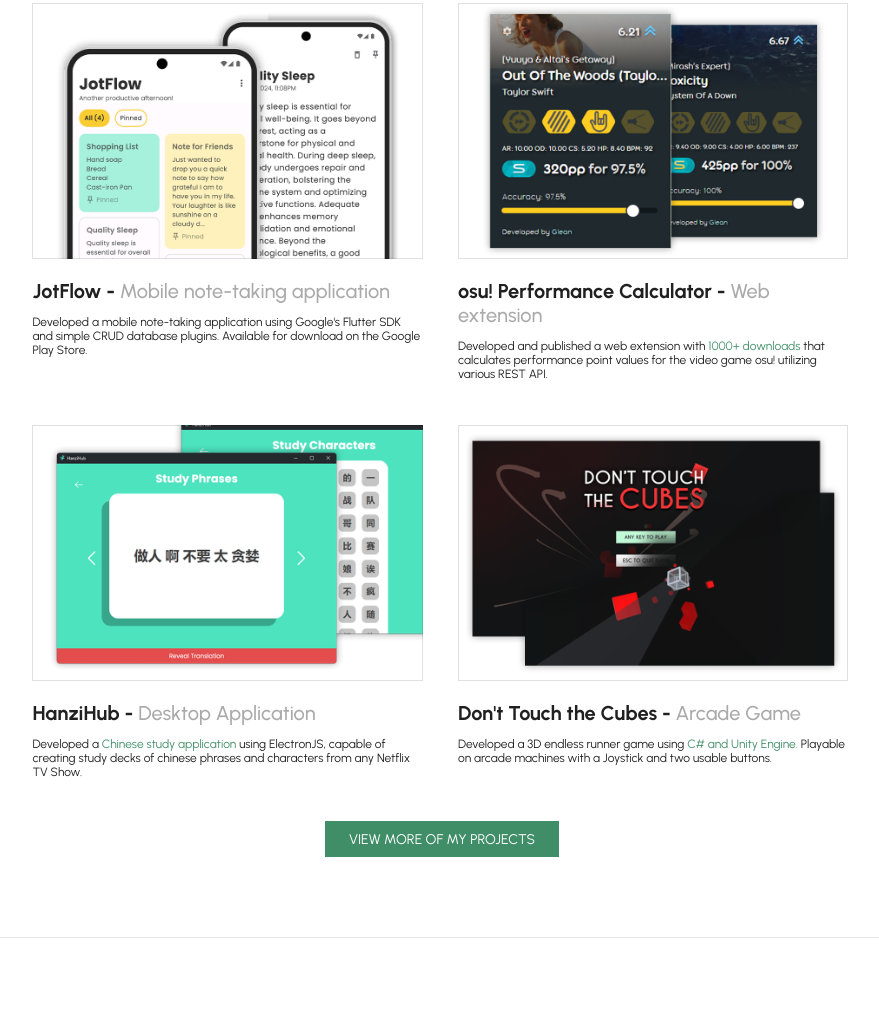
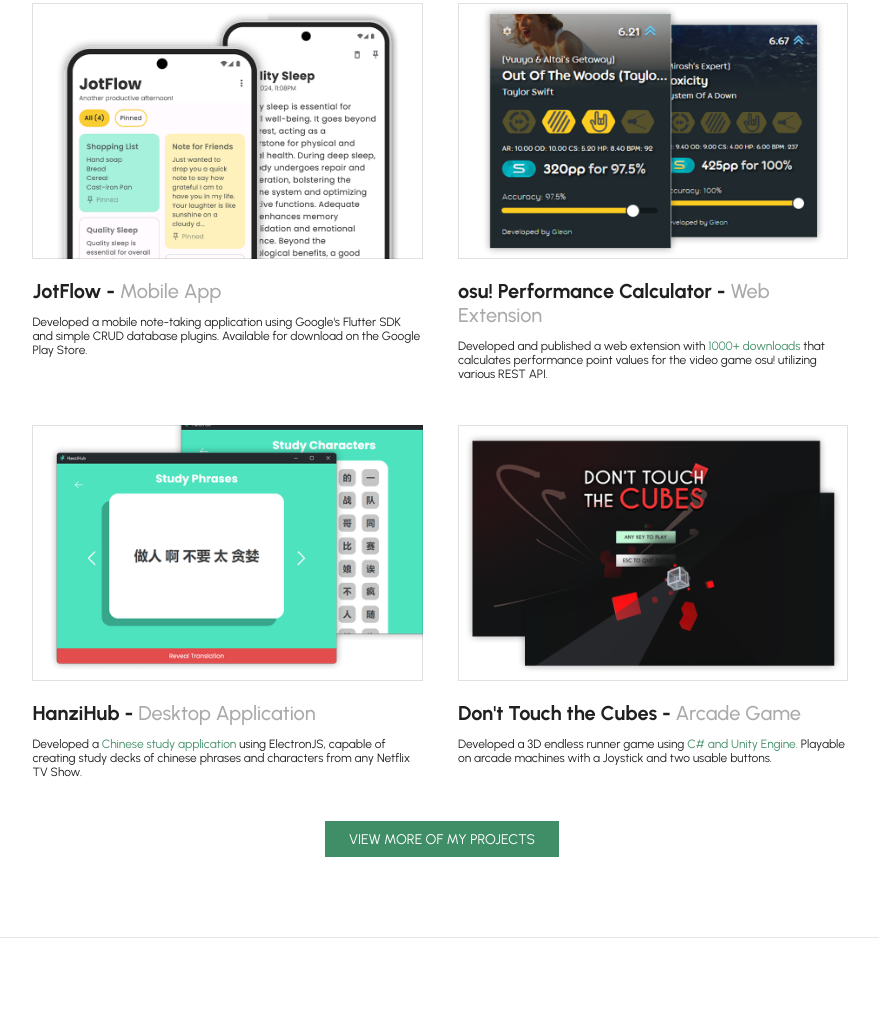
Before and after one commit to sheldenr/Web-Portfolio, a plain HTML site: page index.html in a window 1280 px wide. Shown: the part 1757-2772 px from the top of the page, without its empty margins (198-1077 px from the left). Drawn offline with Linux system fonts and the light colour scheme.

Commit message:
Update project titles

```diff
--- a/index.html
+++ b/index.html
@@ -96,14 +96,14 @@
                         <!-- blur #000000 multiply 0.36 0 0 20 PS -->
                         <div id="project-thumbnail" style="background-image: url(assets/projects/jotflow-thumbnail.png);"></div>
                     </a>
-                    <h id="project-title">JotFlow - <span id="unfocused">Mobile note-taking application</span></h>
+                    <h id="project-title">JotFlow - <span id="unfocused">Mobile App</span></h>
                     <p id="project-description">Developed a mobile note-taking application using <span id="highlighted-text"></span>Google's Flutter SDK</span> and simple CRUD database plugins. Available for download on the Google Play Store.</p>
                 </div>
                 <div id="project" class="hidden">
                     <a href="https://github.com/SheldenR/osu-pp-calculator">
                         <div id="project-thumbnail" style="background-image: url(assets/projects/osu-pp-calculator-thumbnail.png);"></div>
                     </a>
-                    <h id="project-title">osu! Performance Calculator - <span id="unfocused">Web extension</span></h>
+                    <h id="project-title">osu! Performance Calculator - <span id="unfocused">Web Extension</span></h>
                     <p id="project-description">Developed and published a web extension with <span id="highlighted-text">1000+ downloads</span> that calculates performance point values for the video game osu! utilizing various REST API.</p>
                 </div>
                 <div id="project" class="hidden">
```
